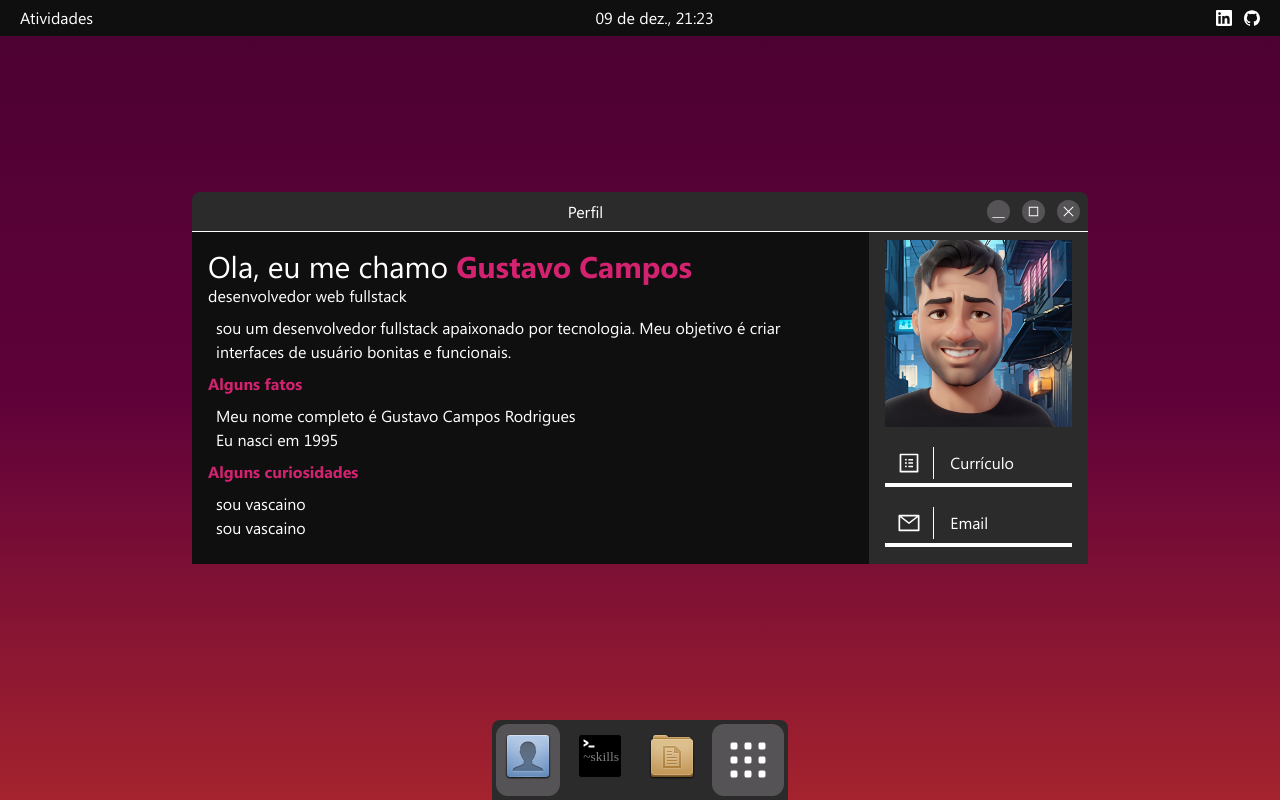
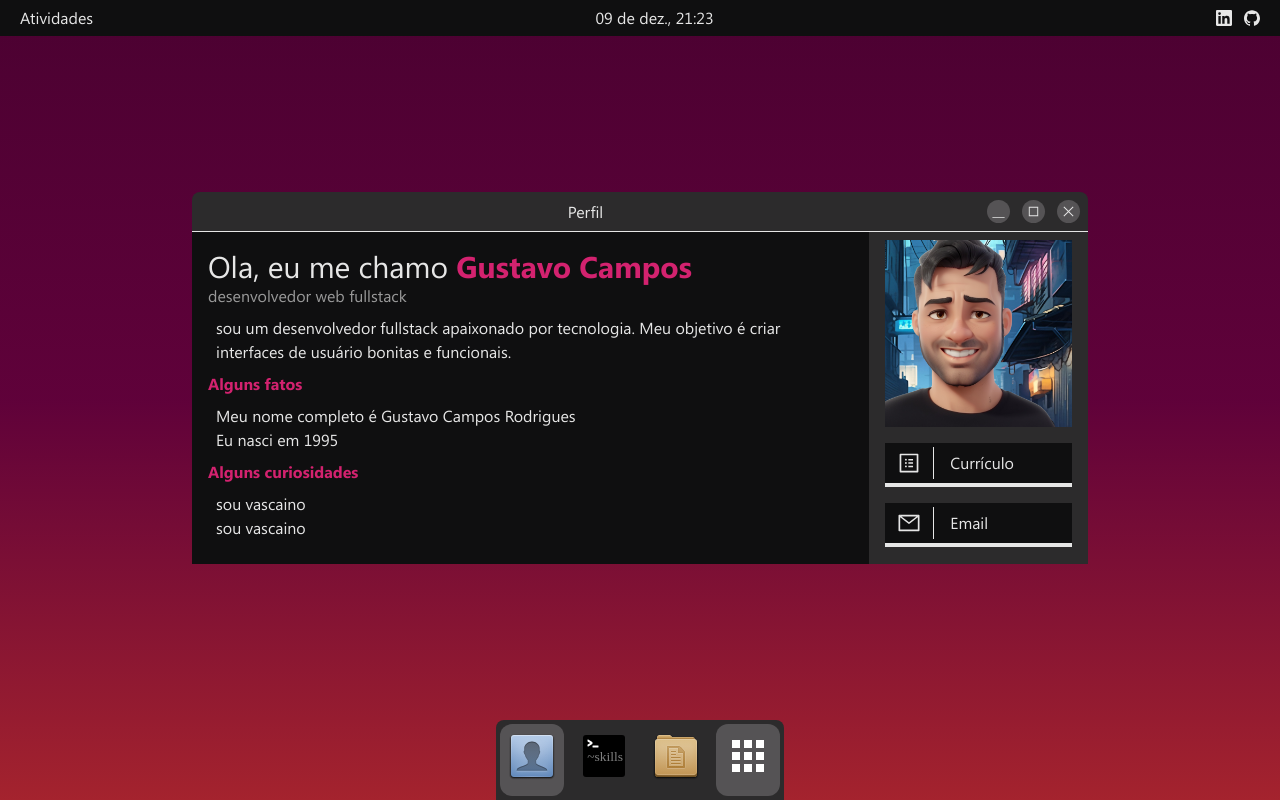
Before and after one commit to gstvcampos/portfolio, a Next.js app: page / in a window 1280 px wide. Built offline with nearby package versions, Linux system fonts and the light colour scheme.

Commit message:
feat: style

```diff
--- a/src/app/globals.css
+++ b/src/app/globals.css
@@ -12,9 +12,9 @@
   --bar-tertiary: 280deg 3% 19%;
   --content-primary: 0deg 0% 20%;
   --content-secondary: 240deg 3% 6%;
-  --txt-primary: 0deg 0% 100%;
-  --text-secondary: 60deg 0% 53%;
-  --text-tertiary: 334deg 72% 48%;
+  --txt-primary: 0deg 0% 90%;
+  --txt-secondary: 0deg 0% 60%;
+  --txt-tertiary: 334deg 72% 48%;
   --border:: 220deg 13% 95%;
   --focus: 300deg 1% 33%;
 }
--- a/src/app/page.tsx
+++ b/src/app/page.tsx
@@ -13,7 +13,7 @@ export default async function Home() {
             Ola, eu me chamo
             <span className="font-segoe-bold text-txt-3"> Gustavo Campos</span>
           </h2>
-          <p className="text-muted">desenvolvedor web fullstack</p>
+          <p className="text-txt-2">desenvolvedor web fullstack</p>
           <p className="m-2">
             sou um desenvolvedor fullstack apaixonado por tecnologia. Meu
             objetivo é criar interfaces de usuário bonitas e funcionais.
--- a/src/components/Footer.tsx
+++ b/src/components/Footer.tsx
@@ -1,5 +1,4 @@
 import Image from 'next/image'
-import { ViewMoreIcon } from '../db/Icons'
 import FooterBtn from './FooterBtn'
 
 export default function Footer() {
@@ -34,7 +33,13 @@ export default function Footer() {
           />
         </FooterBtn>
         <FooterBtn page="/">
-          <ViewMoreIcon />
+          <Image
+            priority={true}
+            src="/apps.svg"
+            width={48}
+            height={48}
+            alt={'icone apps'}
+          />
         </FooterBtn>
       </nav>
     </footer>
--- a/src/components/LinkDefault.tsx
+++ b/src/components/LinkDefault.tsx
@@ -14,9 +14,9 @@ export default function LinkDefault({
     <Link
       target="_blank"
       href={href}
-      className="bg-content hover:text-secondary min-w-[150px] hover:bg-focus md:w-full"
+      className="min-w-[150px] bg-content-2 hover:text-txt-3 md:w-full"
     >
-      <span className="flex items-center border-b-4 hover:border-focus">
+      <span className="flex items-center border-b-4">
         <span className="border-r-[1px] px-3 py-1">
           <span className="flex w-6">{children}</span>
         </span>
--- a/tailwind.config.ts
+++ b/tailwind.config.ts
@@ -24,7 +24,7 @@ const config: Config = {
       txt: {
         1: 'hsl(var(--txt-primary) / <alpha-value>)',
         2: 'hsl(var(--txt-secondary) / <alpha-value>)',
-        3: 'hsl(var(--text-tertiary) / <alpha-value>)',
+        3: 'hsl(var(--txt-tertiary) / <alpha-value>)',
       },
       border: 'hsl(var(--border) / <alpha-value>)',
       focus: 'hsl(var(--focus) / <alpha-value>)',
```
Also changed, not shown: public/apps.svg (added).
